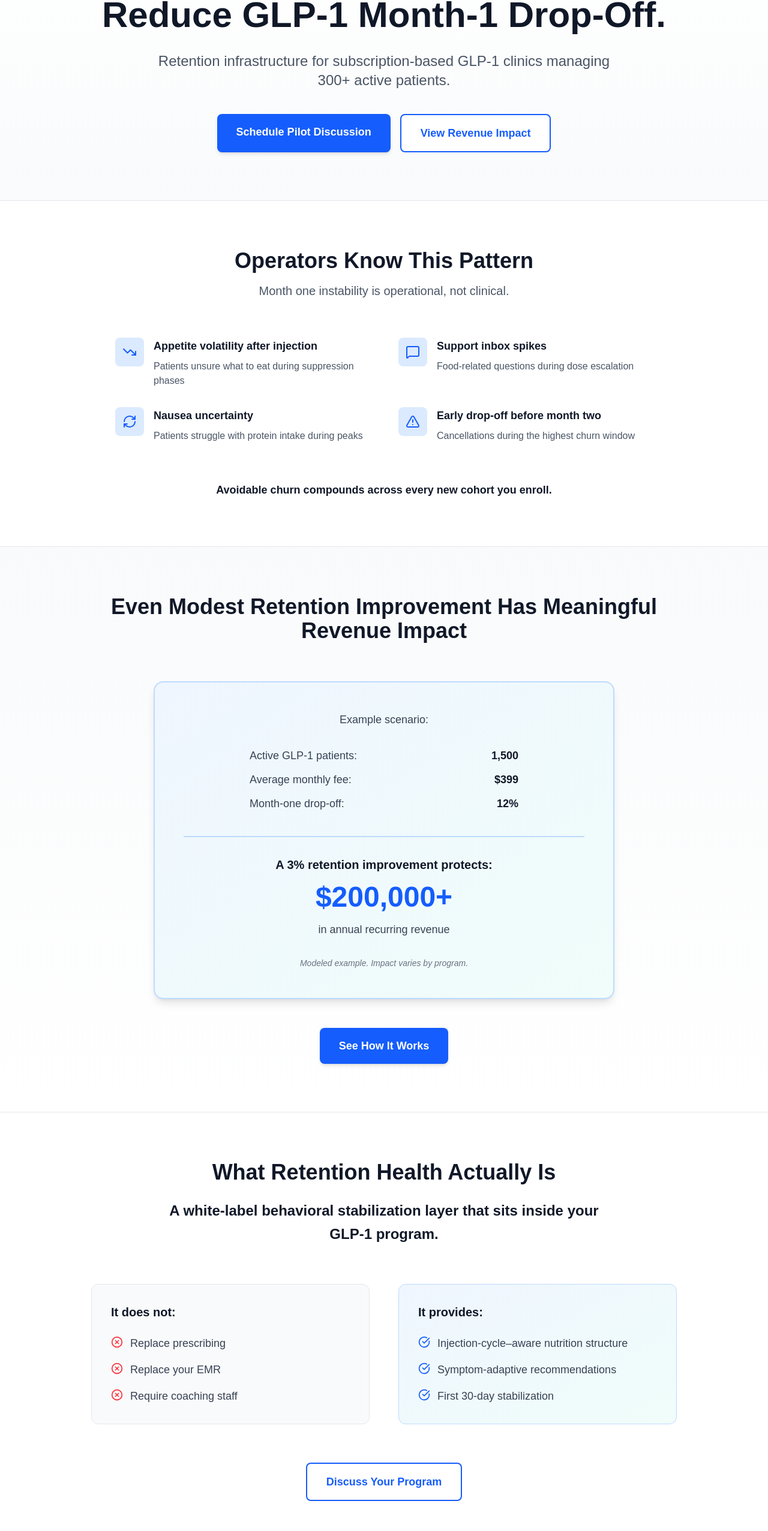
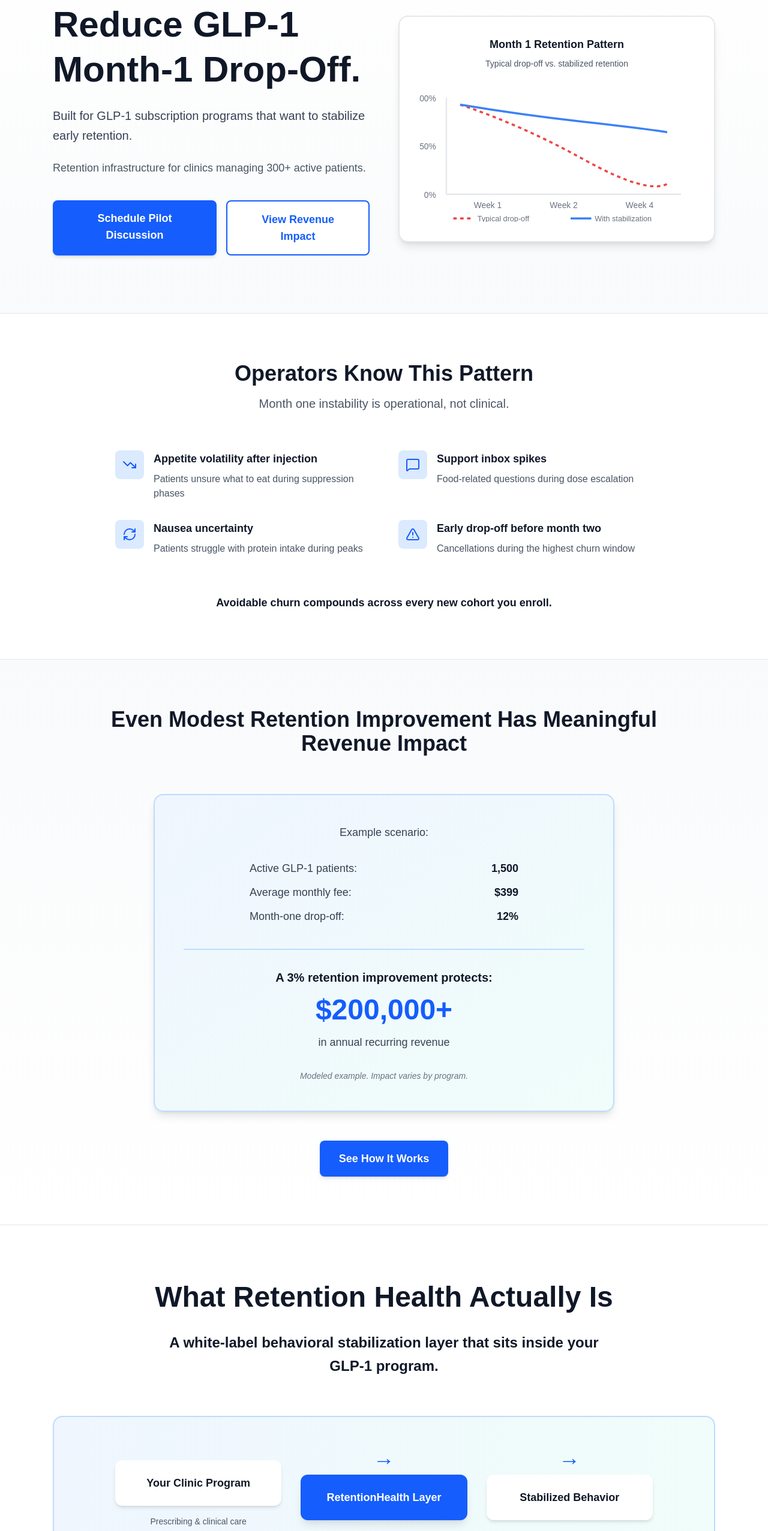
Before and after one commit to Vicsicard/retentionhealth, a Next.js app: page / in a window 1280 px wide. Shown: the part 162-2715 px from the top of the page at 60% size. Built offline with nearby package versions, Linux system fonts and the light colour scheme.

Commit message:
Add visual storytelling: two-column hero with retention curve, product flow diagram, benefit-oriented feature cards

```diff
--- a/app/page.tsx
+++ b/app/page.tsx
@@ -4,27 +4,69 @@ export default function Home() {
   return (
     <div className="bg-white">
       {/* HERO */}
-      <section className="bg-gradient-to-b from-white to-gray-50 py-20">
-        <div className="max-w-5xl mx-auto px-6 text-center">
+      <section className="bg-gradient-to-b from-white to-gray-50 py-24">
+        <div className="max-w-6xl mx-auto px-6">
+          <div className="grid md:grid-cols-2 gap-12 items-center">
+            <div>
               <h1 className="text-6xl font-bold text-gray-900 mb-6 leading-tight">
                 Reduce GLP-1 Month-1 Drop-Off.
               </h1>
-          <p className="text-2xl text-gray-600 mb-10 max-w-3xl mx-auto">
-            Retention infrastructure for subscription-based GLP-1 clinics managing 300+ active patients.
+              <p className="text-xl text-gray-700 mb-6 leading-relaxed">
+                Built for GLP-1 subscription programs that want to stabilize early retention.
               </p>
-          <div className="flex gap-4 justify-center">
+              <p className="text-lg text-gray-600 mb-10">
+                Retention infrastructure for clinics managing 300+ active patients.
+              </p>
+              <div className="flex flex-col sm:flex-row gap-4">
                 <a
                   href="mailto:contact@retentionhealth.com?subject=Pilot Discussion Request"
-              className="bg-blue-600 text-white px-8 py-4 rounded-lg font-semibold hover:bg-blue-700 text-lg shadow-md"
+                  className="bg-blue-600 text-white px-8 py-4 rounded-lg font-semibold hover:bg-blue-700 text-lg shadow-md text-center"
                 >
                   Schedule Pilot Discussion
                 </a>
                 <a
                   href="#revenue"
-              className="bg-white text-blue-600 px-8 py-4 rounded-lg font-semibold hover:bg-gray-50 text-lg border-2 border-blue-600"
+                  className="bg-white text-blue-600 px-8 py-4 rounded-lg font-semibold hover:bg-gray-50 text-lg border-2 border-blue-600 text-center"
                 >
                   View Revenue Impact
                 </a>
+              </div>
+            </div>
+
+            <div className="bg-white p-8 rounded-2xl border-2 border-gray-200 shadow-lg">
+              <div className="text-center mb-6">
+                <h3 className="text-lg font-semibold text-gray-900 mb-2">Month 1 Retention Pattern</h3>
+                <p className="text-sm text-gray-600">Typical drop-off vs. stabilized retention</p>
+              </div>
+              <svg viewBox="0 0 400 200" className="w-full h-auto">
+                {/* Grid lines */}
+                <line x1="40" y1="20" x2="40" y2="160" stroke="#e5e7eb" strokeWidth="2"/>
+                <line x1="40" y1="160" x2="380" y2="160" stroke="#e5e7eb" strokeWidth="2"/>
+
+                {/* Y-axis labels */}
+                <text x="25" y="25" fontSize="12" fill="#6b7280" textAnchor="end">100%</text>
+                <text x="25" y="95" fontSize="12" fill="#6b7280" textAnchor="end">50%</text>
+                <text x="25" y="165" fontSize="12" fill="#6b7280" textAnchor="end">0%</text>
+
+                {/* X-axis labels */}
+                <text x="100" y="180" fontSize="12" fill="#6b7280" textAnchor="middle">Week 1</text>
+                <text x="210" y="180" fontSize="12" fill="#6b7280" textAnchor="middle">Week 2</text>
+                <text x="320" y="180" fontSize="12" fill="#6b7280" textAnchor="middle">Week 4</text>
+
+                {/* Typical drop-off curve (red) */}
+                <path d="M 60 30 Q 150 60, 240 110 T 360 145" stroke="#ef4444" strokeWidth="3" fill="none" strokeDasharray="5,5"/>
+
+                {/* Stabilized retention curve (blue) */}
+                <path d="M 60 30 Q 150 45, 240 55 T 360 70" stroke="#3b82f6" strokeWidth="3" fill="none"/>
+
+                {/* Legend */}
+                <line x1="50" y1="195" x2="80" y2="195" stroke="#ef4444" strokeWidth="3" strokeDasharray="5,5"/>
+                <text x="85" y="199" fontSize="11" fill="#6b7280">Typical drop-off</text>
+
+                <line x1="220" y1="195" x2="250" y2="195" stroke="#3b82f6" strokeWidth="3"/>
+                <text x="255" y="199" fontSize="11" fill="#6b7280">With stabilization</text>
+              </svg>
+            </div>
           </div>
         </div>
       </section>
@@ -145,47 +187,75 @@ export default function Home() {
       <div className="h-px bg-gray-200"></div>
 
       {/* PRODUCT DEFINITION */}
-      <section id="solution" className="py-20 bg-white">
-        <div className="max-w-5xl mx-auto px-6">
-          <h2 className="text-4xl font-bold text-gray-900 mb-6 text-center">
+      <section id="solution" className="py-24 bg-white">
+        <div className="max-w-6xl mx-auto px-6">
+          <h2 className="text-5xl font-bold text-gray-900 mb-8 text-center">
             What Retention Health Actually Is
           </h2>
           <p className="text-2xl text-gray-900 mb-16 text-center font-semibold max-w-3xl mx-auto leading-relaxed">
             A white-label behavioral stabilization layer that sits inside your GLP-1 program.
           </p>
 
+          {/* Product Flow Diagram */}
+          <div className="bg-gradient-to-r from-blue-50 to-teal-50 p-12 rounded-2xl border-2 border-blue-200 mb-20">
+            <div className="grid md:grid-cols-3 gap-8 items-center max-w-4xl mx-auto">
+              <div className="text-center">
+                <div className="bg-white p-6 rounded-xl shadow-md mb-4">
+                  <p className="font-semibold text-gray-900 text-lg">Your Clinic Program</p>
+                </div>
+                <p className="text-sm text-gray-600">Prescribing & clinical care</p>
+              </div>
+
+              <div className="text-center">
+                <div className="text-4xl text-blue-600 mb-2">→</div>
+                <div className="bg-blue-600 text-white p-6 rounded-xl shadow-lg mb-4">
+                  <p className="font-bold text-lg">RetentionHealth Layer</p>
+                </div>
+                <p className="text-sm text-gray-600">Behavioral stabilization</p>
+              </div>
+
+              <div className="text-center">
+                <div className="text-4xl text-blue-600 mb-2">→</div>
+                <div className="bg-white p-6 rounded-xl shadow-md mb-4">
+                  <p className="font-semibold text-gray-900 text-lg">Stabilized Behavior</p>
+                </div>
+                <p className="text-sm text-gray-600">Reduced early churn</p>
+              </div>
+            </div>
+          </div>
+
           <div className="grid md:grid-cols-2 gap-12 mb-16">
-            <div className="bg-gray-50 p-8 rounded-xl border border-gray-200">
-              <h3 className="text-xl font-semibold text-gray-900 mb-6">It does not:</h3>
-              <ul className="space-y-4 text-gray-700 text-lg">
-                <li className="flex items-start gap-3">
-                  <XCircle className="w-5 h-5 text-red-500 flex-shrink-0 mt-0.5" />
+            <div className="bg-gray-50 p-10 rounded-2xl border-2 border-gray-200">
+              <h3 className="text-2xl font-semibold text-gray-900 mb-8">It does not:</h3>
+              <ul className="space-y-5 text-gray-700 text-lg">
+                <li className="flex items-start gap-4">
+                  <XCircle className="w-6 h-6 text-red-500 flex-shrink-0 mt-1" />
                   <span>Replace prescribing</span>
                 </li>
-                <li className="flex items-start gap-3">
-                  <XCircle className="w-5 h-5 text-red-500 flex-shrink-0 mt-0.5" />
+                <li className="flex items-start gap-4">
+                  <XCircle className="w-6 h-6 text-red-500 flex-shrink-0 mt-1" />
                   <span>Replace your EMR</span>
                 </li>
-                <li className="flex items-start gap-3">
-                  <XCircle className="w-5 h-5 text-red-500 flex-shrink-0 mt-0.5" />
+                <li className="flex items-start gap-4">
+                  <XCircle className="w-6 h-6 text-red-500 flex-shrink-0 mt-1" />
                   <span>Require coaching staff</span>
                 </li>
               </ul>
             </div>
 
-            <div className="bg-gradient-to-br from-blue-50 to-teal-50 p-8 rounded-xl border border-blue-200">
-              <h3 className="text-xl font-semibold text-gray-900 mb-6">It provides:</h3>
-              <ul className="space-y-4 text-gray-700 text-lg">
-                <li className="flex items-start gap-3">
-                  <CheckCircle className="w-5 h-5 text-blue-600 flex-shrink-0 mt-0.5" />
+            <div className="bg-gradient-to-br from-blue-50 to-teal-50 p-10 rounded-2xl border-2 border-blue-200">
+              <h3 className="text-2xl font-semibold text-gray-900 mb-8">It provides:</h3>
+              <ul className="space-y-5 text-gray-700 text-lg">
+                <li className="flex items-start gap-4">
+                  <CheckCircle className="w-6 h-6 text-blue-600 flex-shrink-0 mt-1" />
                   <span>Injection-cycle–aware nutrition structure</span>
                 </li>
-                <li className="flex items-start gap-3">
-                  <CheckCircle className="w-5 h-5 text-blue-600 flex-shrink-0 mt-0.5" />
+                <li className="flex items-start gap-4">
+                  <CheckCircle className="w-6 h-6 text-blue-600 flex-shrink-0 mt-1" />
                   <span>Symptom-adaptive recommendations</span>
                 </li>
-                <li className="flex items-start gap-3">
-                  <CheckCircle className="w-5 h-5 text-blue-600 flex-shrink-0 mt-0.5" />
+                <li className="flex items-start gap-4">
+                  <CheckCircle className="w-6 h-6 text-blue-600 flex-shrink-0 mt-1" />
                   <span>First 30-day stabilization</span>
                 </li>
               </ul>
@@ -195,7 +265,7 @@ export default function Home() {
           <div className="text-center">
             <a
               href="mailto:contact@retentionhealth.com?subject=Product Discussion"
-              className="inline-block bg-white text-blue-600 px-8 py-4 rounded-lg font-semibold hover:bg-gray-50 text-lg border-2 border-blue-600"
+              className="inline-block bg-blue-600 text-white px-10 py-4 rounded-lg font-semibold hover:bg-blue-700 text-lg shadow-md"
             >
               Discuss Your Program
             </a>
@@ -206,59 +276,94 @@ export default function Home() {
       <div className="h-px bg-gray-200"></div>
 
       {/* FEATURES GRID */}
-      <section className="py-20 bg-gradient-to-b from-gray-50 to-white">
-        <div className="max-w-5xl mx-auto px-6">
-          <h2 className="text-4xl font-bold text-gray-900 mb-16 text-center">
+      <section className="py-24 bg-gradient-to-b from-gray-50 to-white">
+        <div className="max-w-6xl mx-auto px-6">
+          <h2 className="text-5xl font-bold text-gray-900 mb-6 text-center">
             How It Integrates
           </h2>
+          <p className="text-xl text-gray-600 mb-20 text-center max-w-3xl mx-auto">
+            Outcome-focused infrastructure that reduces operational load and stabilizes patient behavior.
+          </p>
 
-          <div className="grid md:grid-cols-3 gap-8 mb-16">
-            <div className="bg-white p-6 rounded-xl border border-gray-200 text-center">
-              <div className="w-16 h-16 bg-blue-100 rounded-lg flex items-center justify-center mx-auto mb-4">
-                <Target className="w-8 h-8 text-blue-600" />
+          <div className="grid md:grid-cols-2 gap-8 mb-20">
+            {/* Patient-Facing Features */}
+            <div className="bg-white p-8 rounded-2xl border-2 border-blue-200 shadow-md">
+              <div className="flex items-start gap-4 mb-6">
+                <div className="w-14 h-14 bg-blue-100 rounded-lg flex items-center justify-center flex-shrink-0">
+                  <Target className="w-7 h-7 text-blue-600" />
                 </div>
-              <h3 className="font-semibold text-gray-900 mb-3">Injection-Cycle Guidance</h3>
-              <p className="text-gray-600 text-sm">Timing-aware nutrition recommendations</p>
+                <div>
+                  <h3 className="font-bold text-gray-900 text-lg mb-2">Injection-Cycle Guidance</h3>
+                  <p className="text-gray-600 mb-3">Timing-aware nutrition recommendations</p>
+                  <p className="text-sm text-blue-600 font-semibold">→ Optimized support timing reduces confusion</p>
+                </div>
+              </div>
             </div>
 
-            <div className="bg-white p-6 rounded-xl border border-gray-200 text-center">
-              <div className="w-16 h-16 bg-blue-100 rounded-lg flex items-center justify-center mx-auto mb-4">
-                <TrendingUp className="w-8 h-8 text-blue-600" />
+            <div className="bg-white p-8 rounded-2xl border-2 border-blue-200 shadow-md">
+              <div className="flex items-start gap-4 mb-6">
+                <div className="w-14 h-14 bg-blue-100 rounded-lg flex items-center justify-center flex-shrink-0">
+                  <TrendingUp className="w-7 h-7 text-blue-600" />
                 </div>
-              <h3 className="font-semibold text-gray-900 mb-3">Symptom Feedback</h3>
-              <p className="text-gray-600 text-sm">Adaptive responses to patient input</p>
+                <div>
+                  <h3 className="font-bold text-gray-900 text-lg mb-2">Symptom Feedback</h3>
+                  <p className="text-gray-600 mb-3">Adaptive responses to patient input</p>
+                  <p className="text-sm text-blue-600 font-semibold">→ Personalized guidance during volatility</p>
+                </div>
+              </div>
             </div>
 
-            <div className="bg-white p-6 rounded-xl border border-gray-200 text-center">
-              <div className="w-16 h-16 bg-blue-100 rounded-lg flex items-center justify-center mx-auto mb-4">
-                <Utensils className="w-8 h-8 text-blue-600" />
+            <div className="bg-white p-8 rounded-2xl border-2 border-blue-200 shadow-md">
+              <div className="flex items-start gap-4 mb-6">
+                <div className="w-14 h-14 bg-blue-100 rounded-lg flex items-center justify-center flex-shrink-0">
+                  <Utensils className="w-7 h-7 text-blue-600" />
                 </div>
-              <h3 className="font-semibold text-gray-900 mb-3">Protein Prioritization</h3>
-              <p className="text-gray-600 text-sm">Structured intake during suppression</p>
+                <div>
+                  <h3 className="font-bold text-gray-900 text-lg mb-2">Protein Prioritization</h3>
+                  <p className="text-gray-600 mb-3">Structured intake during suppression</p>
+                  <p className="text-sm text-blue-600 font-semibold">→ Reduces nausea-related drop-off</p>
+                </div>
+              </div>
             </div>
 
-            <div className="bg-white p-6 rounded-xl border border-gray-200 text-center">
-              <div className="w-16 h-16 bg-teal-100 rounded-lg flex items-center justify-center mx-auto mb-4">
-                <Users className="w-8 h-8 text-teal-600" />
+            {/* Clinic-Facing Features */}
+            <div className="bg-white p-8 rounded-2xl border-2 border-teal-200 shadow-md">
+              <div className="flex items-start gap-4 mb-6">
+                <div className="w-14 h-14 bg-teal-100 rounded-lg flex items-center justify-center flex-shrink-0">
+                  <Users className="w-7 h-7 text-teal-600" />
                 </div>
-              <h3 className="font-semibold text-gray-900 mb-3">Active Seat Tracking</h3>
-              <p className="text-gray-600 text-sm">Real-time patient engagement metrics</p>
+                <div>
+                  <h3 className="font-bold text-gray-900 text-lg mb-2">Active Seat Tracking</h3>
+                  <p className="text-gray-600 mb-3">Real-time patient engagement metrics</p>
+                  <p className="text-sm text-teal-600 font-semibold">→ Visibility into program utilization</p>
+                </div>
+              </div>
             </div>
 
-            <div className="bg-white p-6 rounded-xl border border-gray-200 text-center">
-              <div className="w-16 h-16 bg-teal-100 rounded-lg flex items-center justify-center mx-auto mb-4">
-                <Zap className="w-8 h-8 text-teal-600" />
+            <div className="bg-white p-8 rounded-2xl border-2 border-teal-200 shadow-md">
+              <div className="flex items-start gap-4 mb-6">
+                <div className="w-14 h-14 bg-teal-100 rounded-lg flex items-center justify-center flex-shrink-0">
+                  <Zap className="w-7 h-7 text-teal-600" />
                 </div>
-              <h3 className="font-semibold text-gray-900 mb-3">Retention Indicators</h3>
-              <p className="text-gray-600 text-sm">Early churn risk visibility</p>
+                <div>
+                  <h3 className="font-bold text-gray-900 text-lg mb-2">Retention Indicators</h3>
+                  <p className="text-gray-600 mb-3">Early churn risk visibility</p>
+                  <p className="text-sm text-teal-600 font-semibold">→ Early alerts enable intervention</p>
+                </div>
+              </div>
             </div>
 
-            <div className="bg-white p-6 rounded-xl border border-gray-200 text-center">
-              <div className="w-16 h-16 bg-teal-100 rounded-lg flex items-center justify-center mx-auto mb-4">
-                <DollarSign className="w-8 h-8 text-teal-600" />
+            <div className="bg-white p-8 rounded-2xl border-2 border-teal-200 shadow-md">
+              <div className="flex items-start gap-4 mb-6">
+                <div className="w-14 h-14 bg-teal-100 rounded-lg flex items-center justify-center flex-shrink-0">
+                  <DollarSign className="w-7 h-7 text-teal-600" />
                 </div>
-              <h3 className="font-semibold text-gray-900 mb-3">Volume Billing</h3>
-              <p className="text-gray-600 text-sm">Seat-based pricing structure</p>
+                <div>
+                  <h3 className="font-bold text-gray-900 text-lg mb-2">Volume Billing</h3>
+                  <p className="text-gray-600 mb-3">Seat-based pricing structure</p>
+                  <p className="text-sm text-teal-600 font-semibold">→ Scales with your patient volume</p>
+                </div>
+              </div>
             </div>
           </div>
 
```
Lines whose indentation alone changed are shown as unchanged.
